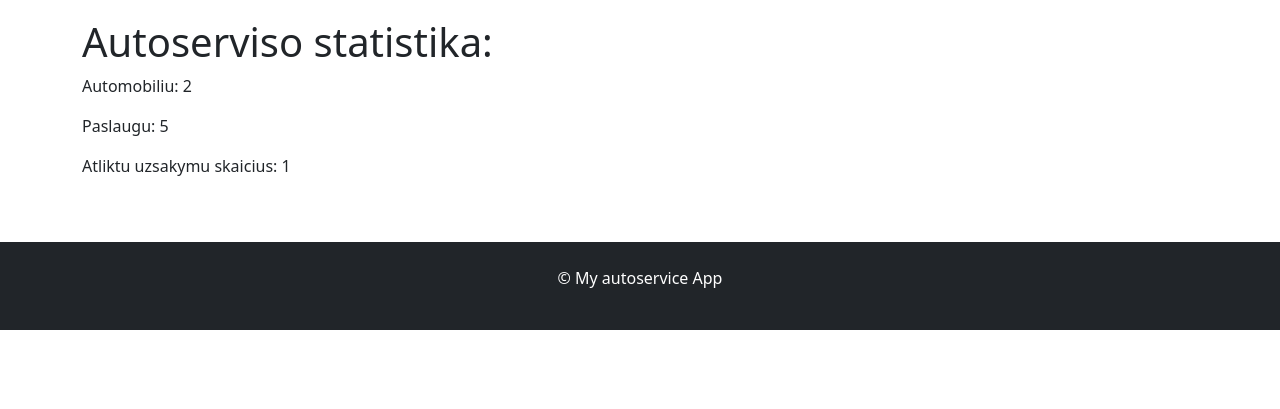
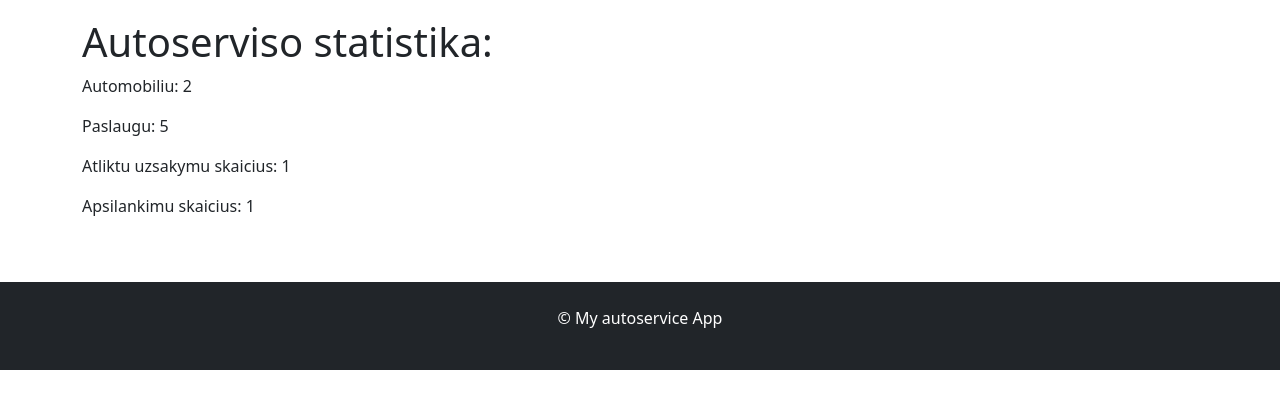
Before and after one commit to edenas/autoservisas_v3, a Django app: page / in a window 1280 px wide. Shown: the part 254-663 px from the top of the page. Run offline with Django 5.2, Linux system fonts and the light colour scheme; data comes from the database, SQL or seed files in the repository; both versions use the stored data as it was after the commit.

Commit message:
apsilankymu skaicius

```diff
--- a/mysite/autoservice/templates/index.html
+++ b/mysite/autoservice/templates/index.html
@@ -5,4 +5,5 @@
 <p>Automobiliu: {{ num_cars }}</p>
 <p>Paslaugu: {{ num_service }}</p>
 <p>Atliktu uzsakymu skaicius: {{ num_orders_done }}</p>
+<p>Apsilankimu skaicius: {{ num_visits }}</p>
 {% endblock %}
--- a/mysite/autoservice/views.py
+++ b/mysite/autoservice/views.py
@@ -4,10 +4,13 @@ from django.views import generic
 # Create your views here.
 
 def index(request):
+    num_visits = request.session.get('num_visits', 1)
+    request.session['num_visits'] = num_visits + 1
     context = {
         'num_cars': Car.objects.count(),
         'num_service': Service.objects.count(),
         'num_orders_done': Order.objects.filter(status='c').count(),
+        'num_visits': num_visits,
     }
     return  render(request, template_name="index.html", context=context)
 
```
Also changed, not shown: mysite/db.sqlite3.
